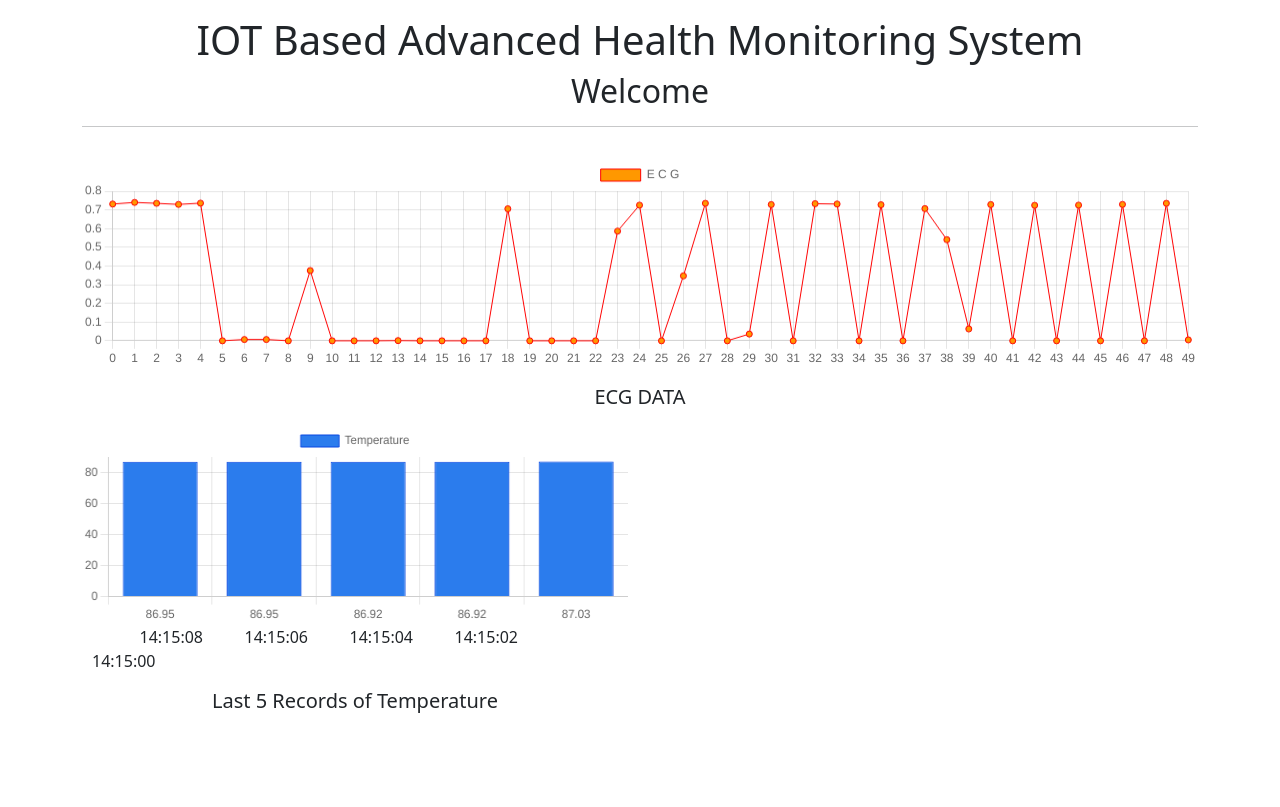
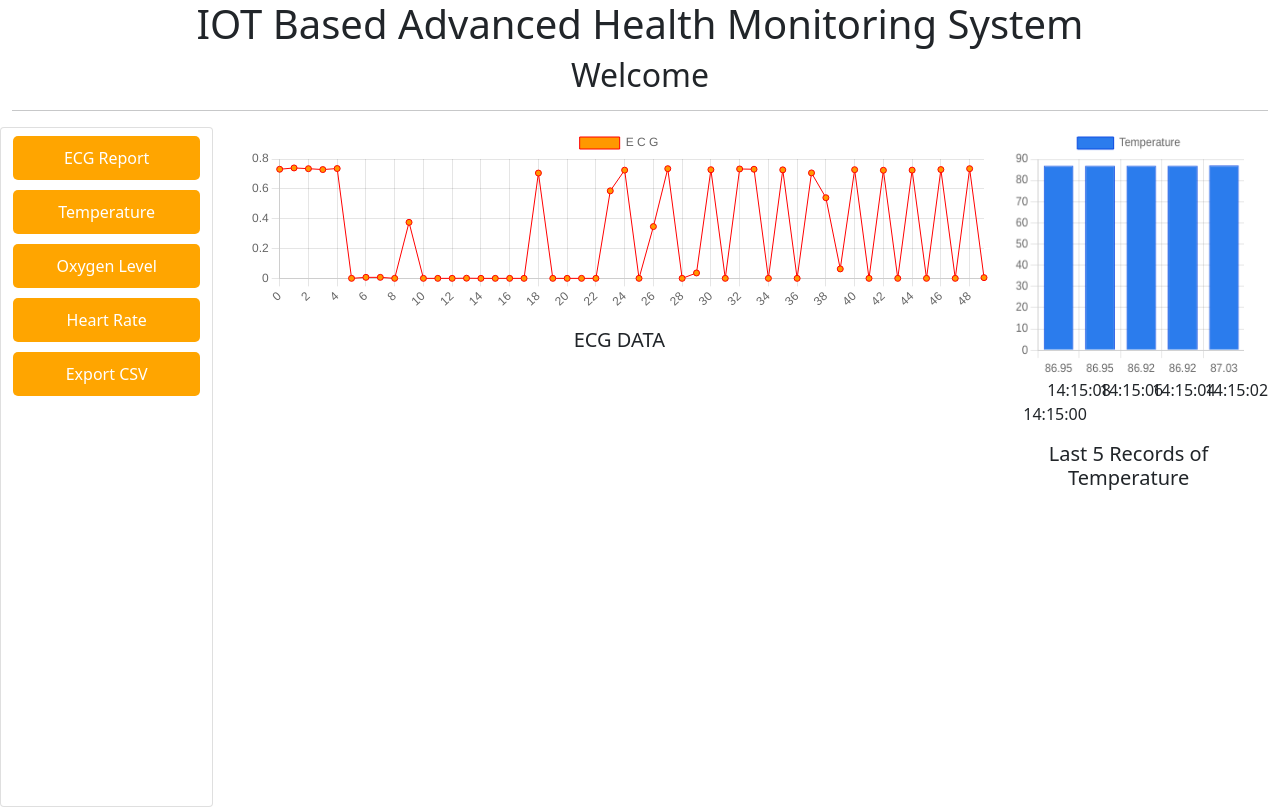
Before and after one commit to bhyeanhasan/Smart-ICU-Monitoring-System-IOT, a Django app: page / in a window 1280 px wide. Before the commit the page ends 713 px from the top, so only its background shows below. Run offline with Django 4.2, Linux system fonts and the light colour scheme; data comes from the database, SQL or seed files in the repository.

Commit message:
download

```diff
--- a/Server/app_main/urls.py
+++ b/Server/app_main/urls.py
@@ -3,5 +3,6 @@ from app_main import views
 
 urlpatterns = [
     path('', views.home, name='home'),
+    path('exportdata', views.exportData, name='exportData'),
     path('dashboardData', views.dashboardData, name='dashboardData'),
 ]
--- a/Server/app_main/views.py
+++ b/Server/app_main/views.py
@@ -2,6 +2,7 @@ from django.http import JsonResponse, HttpResponse
 from django.shortcuts import render
 from app_temperature.models import Sensors
 from datetime import datetime
+import csv
 
 
 def home(request):
@@ -24,7 +25,23 @@ def home(request):
     print(ecg)
     print(ecg_cnt)
 
-    return render(request, 'home.html', {"x": x, "y": y, "z": z, "ecg": ecg,"ecg_cnt": ecg_cnt})
+    return render(request, 'home.html', {"x": x, "y": y, "z": z, "ecg": ecg, "ecg_cnt": ecg_cnt})
+
+
+def exportData(request):
+    obj = Sensors.objects.all().order_by('-id')
+    response = HttpResponse(
+        content_type="text/csv",
+        headers={"Content-Disposition": 'attachment; filename="somefilename.csv"'},
+    )
+
+    writer = csv.writer(response)
+    writer.writerow(["Date and Time", "Temperature", "ECG"])
+
+    for index, obj in enumerate(obj):
+        writer.writerow([obj.time, obj.patient_temp, obj.ecg])
+
+    return response
 
 
 def dashboardData(request):
--- a/Server/templates/home.html
+++ b/Server/templates/home.html
@@ -16,12 +16,28 @@
     {#      <script src="{% static 'temperature.js' %}" defer></script>#}
     <script src="https://cdn.jsdelivr.net/npm/chart.js"></script>
 
+    <style>
+
+        .nav-link {
+            background-color: orange;
+            margin-bottom: 5px;
+            margin-top: 5px;
+            padding: 10px;
+            border-radius: 5px;
+            color: white;
+        }
+
+        .nav-link:hover {
+            background-color: antiquewhite;
+        }
+    </style>
+
 
 </head>
 <body>
-<div class="container">
+<div class="container-fluid">
     <div class="row">
-        <div class="text-center my-3">
+        <div class="text-center">
             <h1>IOT Based Advanced Health Monitoring System</h1>
             <h2>Welcome</h2>
             <hr>
@@ -29,8 +45,54 @@
     </div>
 
     <div class="row">
-        <div class="col-md-12">
-            <canvas id="myLineChart" width="400" height="75"></canvas>
+        <div style="height: 85vh" class="col-md-2 card">
+
+            <ul class="nav flex-column text-center">
+                <li class="nav-item">
+                    <a id="download" class="nav-link mt-2" href="#">ECG Report</a>
+                </li>
+                <script>
+                    document.getElementById('download').addEventListener('click', function () {
+                        const canvas = document.getElementById('myLineChart');
+                        const url = canvas.toDataURL('image/png');
+                        const a = document.createElement('a');
+                        a.href = url;
+                        a.download = 'ECG.png';
+                        a.click();
+                    });
+                </script>
+
+                <li class="nav-item">
+                    <a id="temp" class="nav-link" href="#">Temperature</a>
+                     <script>
+                    document.getElementById('temp').addEventListener('click', function () {
+                        const canvas = document.getElementById('myChart');
+                        const url = canvas.toDataURL('image/png');
+                        const a = document.createElement('a');
+                        a.href = url;
+                        a.download = 'Temperature.png';
+                        a.click();
+                    });
+                </script>
+                </li>
+                <li class="nav-item">
+                    <a class="nav-link" href="#">Oxygen Level</a>
+                </li>
+                <li class="nav-item">
+                    <a class="nav-link " href="#">Heart Rate</a>
+                </li>
+                <li class="nav-item">
+                    <a class="nav-link " href="{% url 'exportData' %}">Export CSV</a>
+                </li>
+            </ul>
+
+        </div>
+
+        <div class="col-md-10 ">
+            <div class="container-fluid">
+                <div class="row">
+                    <div class="col-md-9">
+                        <canvas id="myLineChart" height="75"></canvas>
                         <script>
                             var ecg = document.getElementById('myLineChart').getContext('2d');
                             var myLineChart = new Chart(ecg, {
@@ -61,10 +123,10 @@
                         <h5 class="description text-center my-3"> ECG DATA</h5>
                     </div>
 
-        <div class="col-md-6">
+                    <div class="col-md-3">
                         <div class="row">
 
-                <canvas id="myChart" height="200px"></canvas>
+                            <canvas id="myChart" height="250"></canvas>
                             <script>
                                 const ctx = document.getElementById('myChart');
 
@@ -105,7 +167,10 @@
                     </div>
 
 
+                </div>
 
+            </div>
+        </div>
     </div>
 
 
```
Also changed, not shown: Server/PI.py (+8 -1 lines). Lines whose indentation alone changed are shown as unchanged.
